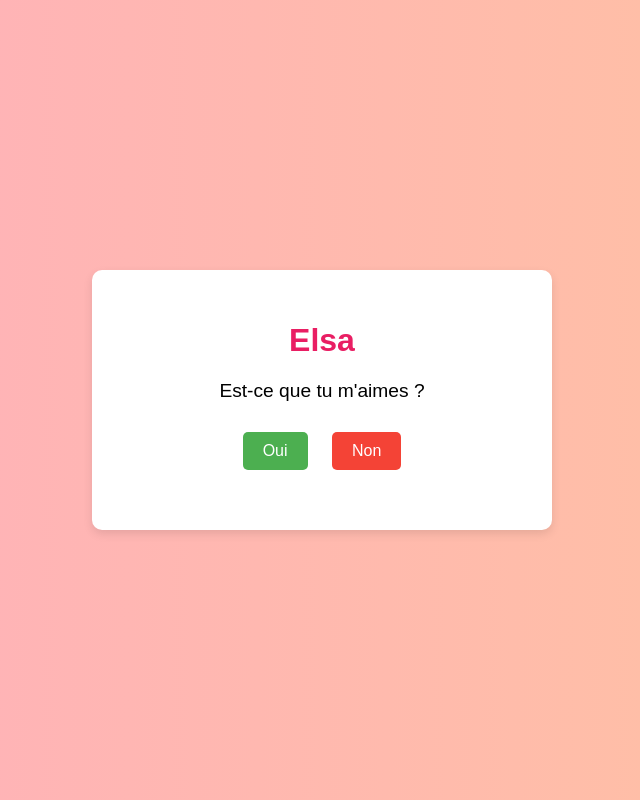
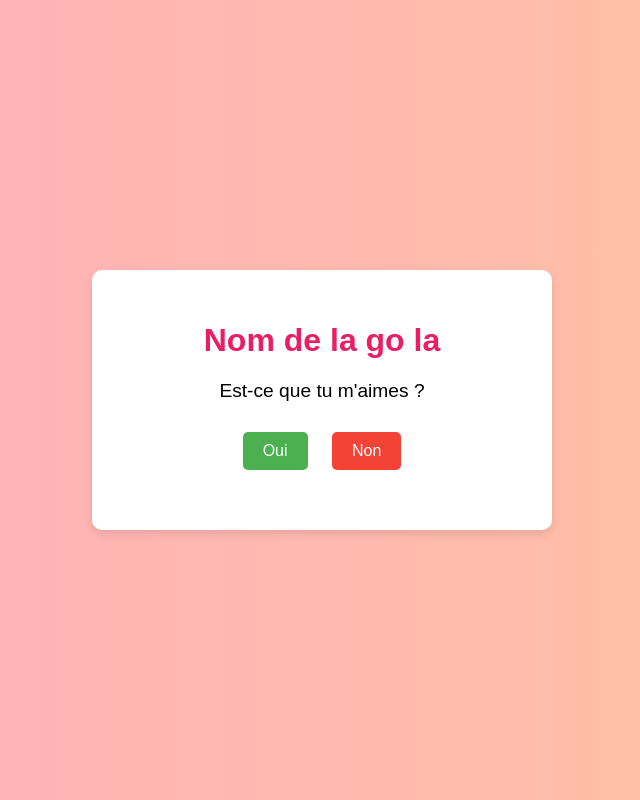
Before and after one commit to ArisSBG/Saint-Valentin, a plain HTML site: page index.html in a window 1280 px wide. Shown: the whole page, without its empty margins (318-958 px from the left). Drawn offline with Linux system fonts and the light colour scheme.

Commit message:
Update index.html
Modifie pour send au gars

```diff
--- a/index.html
+++ b/index.html
@@ -10,7 +10,7 @@
 <body>
   <div class="container">
     <!-- Remplace [Nom de ta copine] par son prénom -->
-    <h1>Elsa</h1>
+    <h1>Nom de la go la </h1>
     <p>Est-ce que tu m'aimes ?</p>
     <button id="yes">Oui</button>
     <button id="no">Non</button>
```
